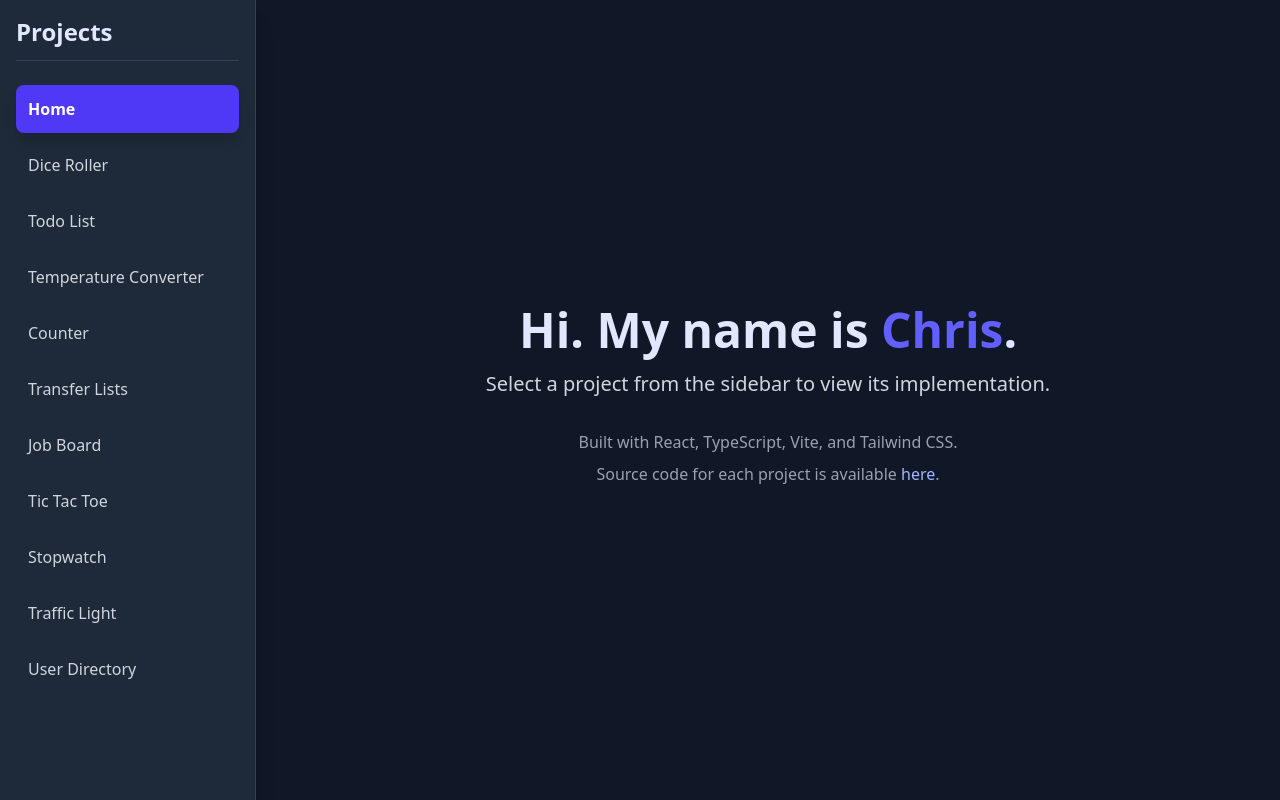
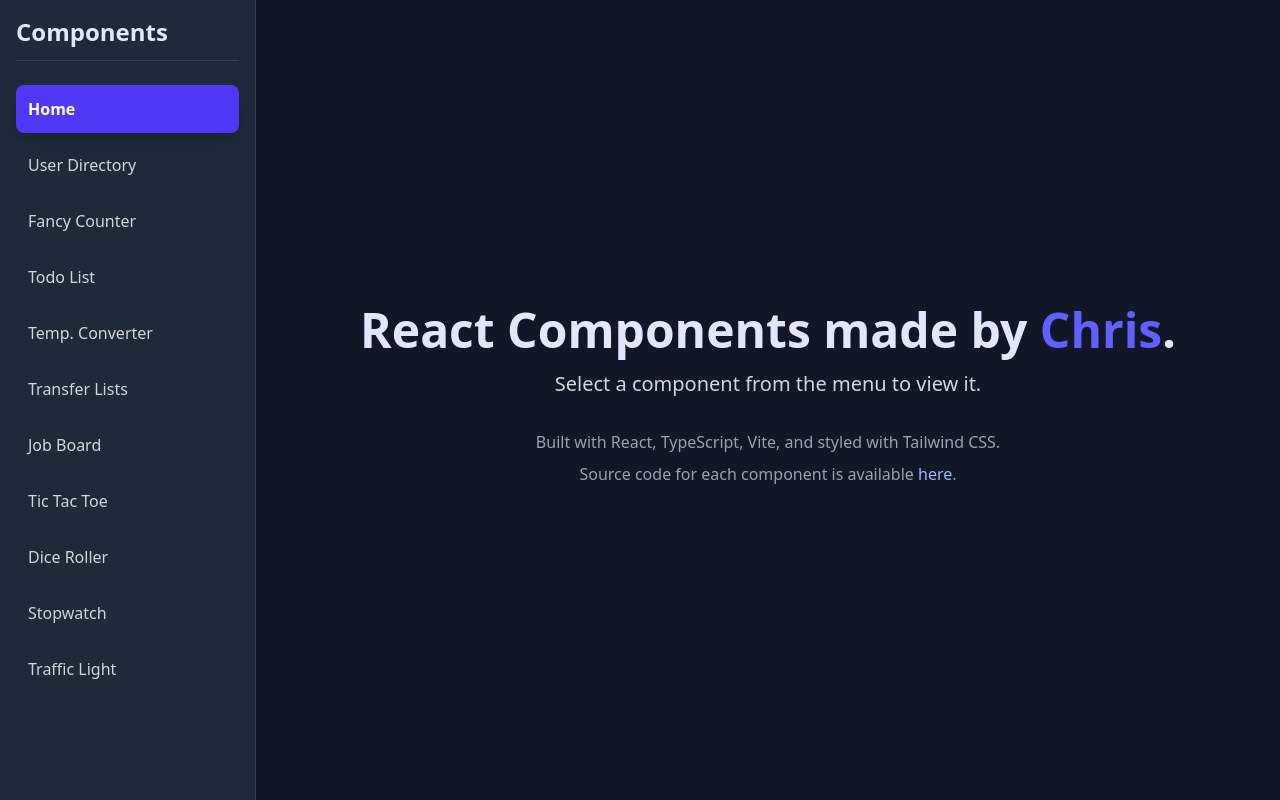
Before and after one commit to demaiodev/react-gadgets, a React (Vite) app: page / in a window 1280 px wide. Built offline with nearby package versions, Linux system fonts and the light colour scheme.

Commit message:
change some text, re-order some things

```diff
--- a/src/App.tsx
+++ b/src/App.tsx
@@ -13,26 +13,26 @@ import TodoList from "./TodoList";
 import DiceRoller from "./DiceRoller";
 
 const APP_ROUTES = [
-  { path: "dice-roller", title: "Dice Roller", component: DiceRoller },
+  { path: "user-directory", title: "User Directory", component: UserDirectory },
+  { path: "counter", title: "Fancy Counter", component: Counter },
   { path: "todo-list", title: "Todo List", component: TodoList },
   {
     path: "temp-converter",
-    title: "Temperature Converter",
+    title: "Temp. Converter",
     component: TempConverter,
   },
-  { path: "counter", title: "Counter", component: Counter },
   { path: "transfer-list", title: "Transfer Lists", component: TransferList },
   { path: "job-board", title: "Job Board", component: JobBoard },
   { path: "tic-tac-toe", title: "Tic Tac Toe", component: TicTacToe },
+  { path: "dice-roller", title: "Dice Roller", component: DiceRoller },
   { path: "stopwatch", title: "Stopwatch", component: Stopwatch },
   { path: "traffic-light", title: "Traffic Light", component: TrafficLight },
-  { path: "user-directory", title: "User Directory", component: UserDirectory },
 ];
 
 const Home = () => (
   <div className="flex flex-col items-center justify-center h-full p-8 text-gray-300">
-    <h1 className="text-2xl font-extrabold text-indigo-100 mb-4 md:text-5xl">
-      Hi. My name is{" "}
+    <h1 className="text-2xl font-extrabold text-indigo-100 mb-4 md:text-5xl text-center">
+      React Components made by{" "}
       <a
         href="https://github.com/demaiodev"
         className="text-indigo-500 hover:underline hover:text-indigo-300"
@@ -44,14 +44,14 @@ const Home = () => (
       .
     </h1>
     <p className="text-xl mb-8 text-center ">
-      Select a project from the sidebar to view its implementation.
+      Select a component from the menu to view it.
     </p>
     <div className="text-center text-gray-400">
       <p className="mb-2">
-        Built with React, TypeScript, Vite, and Tailwind CSS.
+        Built with React, TypeScript, Vite, and styled with Tailwind CSS.
       </p>
       <p className="mb-2">
-        Source code for each project is available{" "}
+        Source code for each component is available{" "}
         <a
           href="https://github.com/demaiodev/react-gadgets/tree/main/src"
           className="text-indigo-300 hover:underline hover:text-indigo-100"
@@ -117,7 +117,7 @@ export default function App() {
       >
         <div className="flex flex-col w-full">
           <h1 className="text-2xl font-bold text-indigo-100 mb-6 border-b pb-3 border-gray-700">
-            Projects
+            Components
           </h1>
 
           <ul className="space-y-2">
```
